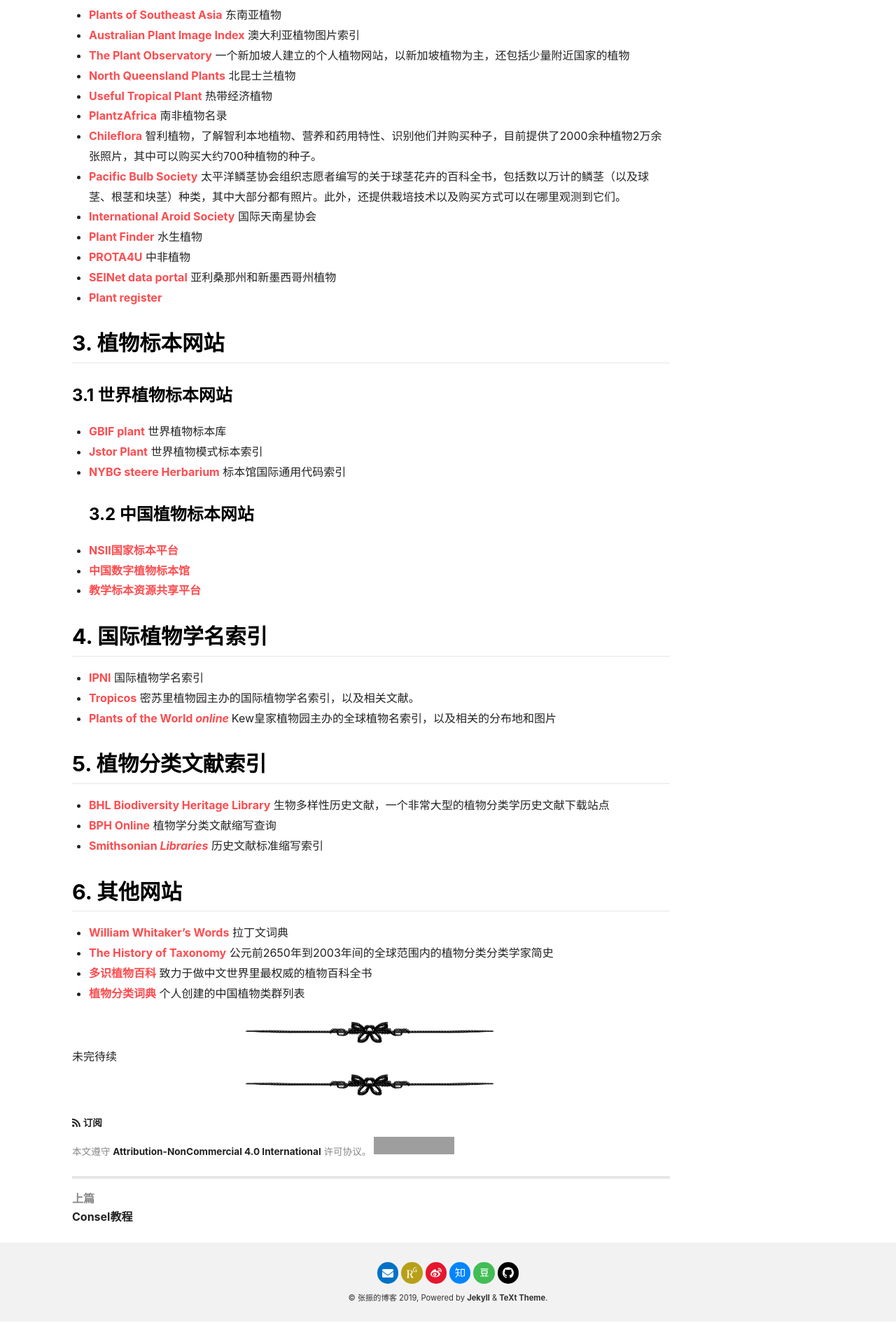
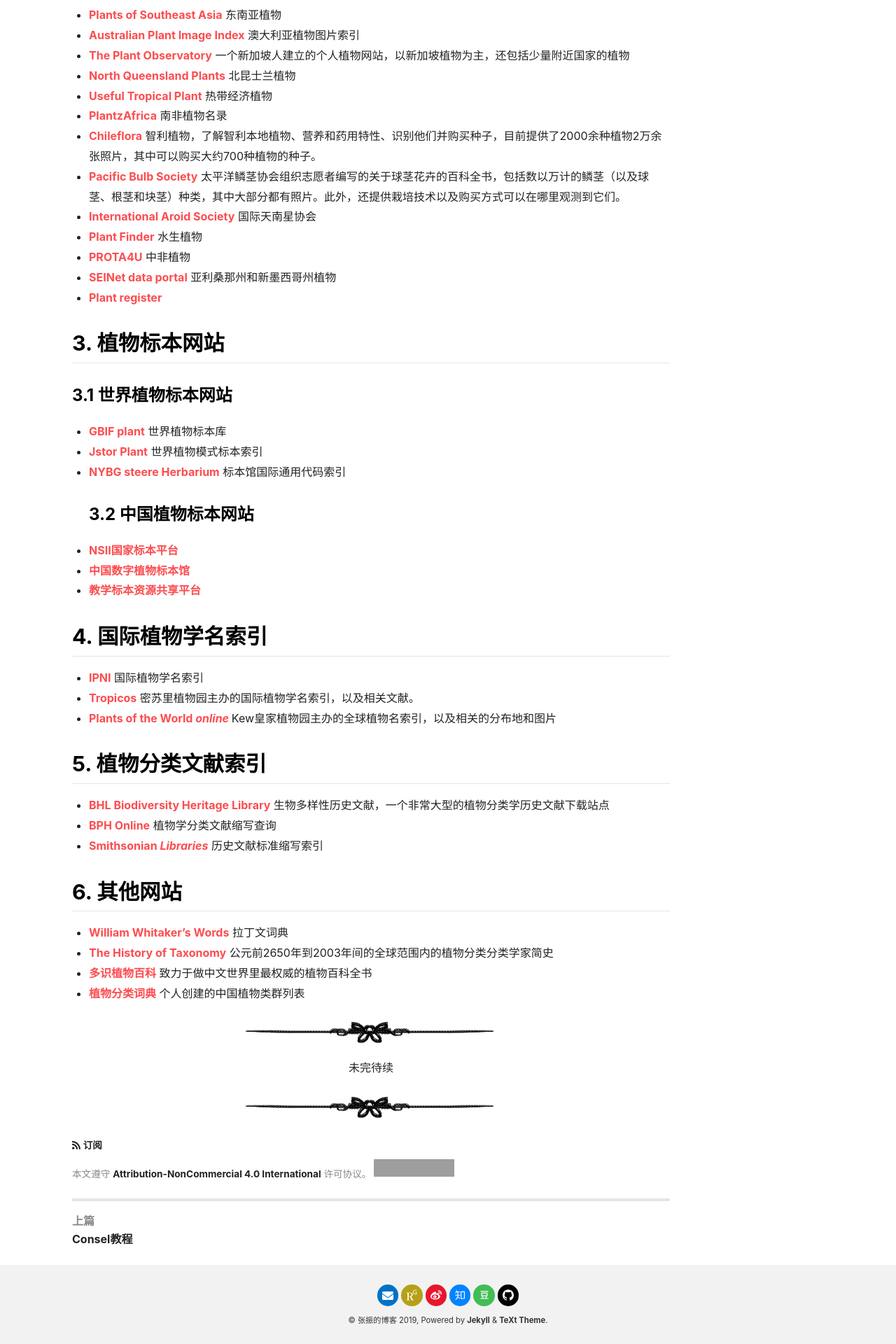
Before and after one commit to qbycs/qbycs.github.io, a Jekyll site: the page built from _posts/2019-11-13-website-of-plant-taxonomy.md, in a window 1280 px wide. Shown: the part 1667-3587 px from the top of the page at 70% size. Built offline with Jekyll 4.4.1, drawn with Linux system fonts in a browser that asks for light colours; nearby versions of some CDN libraries; comment, search, counter and statistics services are not loaded; before the commit the page ends 3555 px from its top, so only the background shows below that; grey boxes are pictures that could not be loaded.

```diff
--- a/_posts/2019-11-13-website-of-plant-taxonomy.md
+++ b/_posts/2019-11-13-website-of-plant-taxonomy.md
@@ -104,5 +104,5 @@ key: website-of-plant-taxonomy
 
 
 ![](https://raw.githubusercontent.com/qbycs/qbycs.github.io/master/image/blog/fengexian.png){:height="45.85" width="850"}
-                                                                       未完待续
+<center>未完待续</center>
 ![](https://raw.githubusercontent.com/qbycs/qbycs.github.io/master/image/blog/fengexian.png){:height="45.85" width="850"}
```
